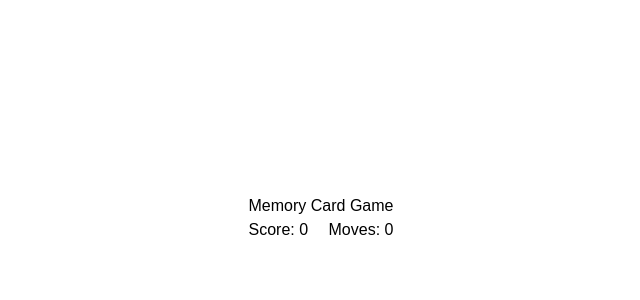
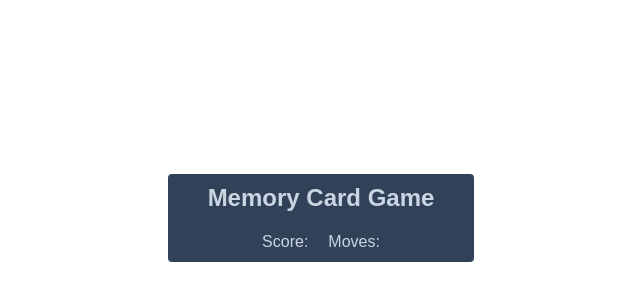
Before and after one commit to nilvaes/memory-card, a React (Vite) app: page / in a window 1280 px wide. Shown: the part 182-482 px from the top of the page, without its empty margins (319-959 px from the left). Built offline with nearby package versions, Linux system fonts and the light colour scheme.

Commit message:
update design GameHeader

```diff
--- a/src/components/GameHeader.tsx
+++ b/src/components/GameHeader.tsx
@@ -1,13 +1,22 @@
-export default function GameHeader() {
+export default function GameHeader({
+  score,
+  moves,
+}: {
+  score: number;
+  moves: number;
+}) {
   return (
-    <div id="game-header" className="flex flex-col">
-      <h1>Memory Card Game</h1>
-      <div className="flex justify-between">
+    <div
+      id="game-header"
+      className="flex flex-col text-slate-300 justify-center bg-slate-700 mx-2 items-center py-2 px-10 rounded"
+    >
+      <h1 className="font-bold text-2xl">Memory Card Game</h1>
+      <div className="flex gap-5 mt-4">
         <div>
-          <span>Score:</span> <span>0</span>
+          <span>Score:</span> <span>{score}</span>
         </div>
         <div>
-          <span>Moves:</span> <span>0</span>
+          <span>Moves:</span> <span>{moves}</span>
         </div>
       </div>
     </div>
```
